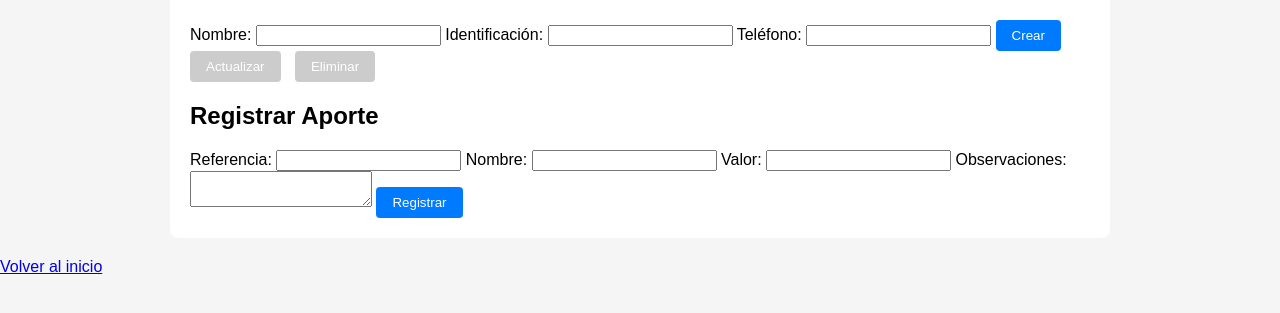
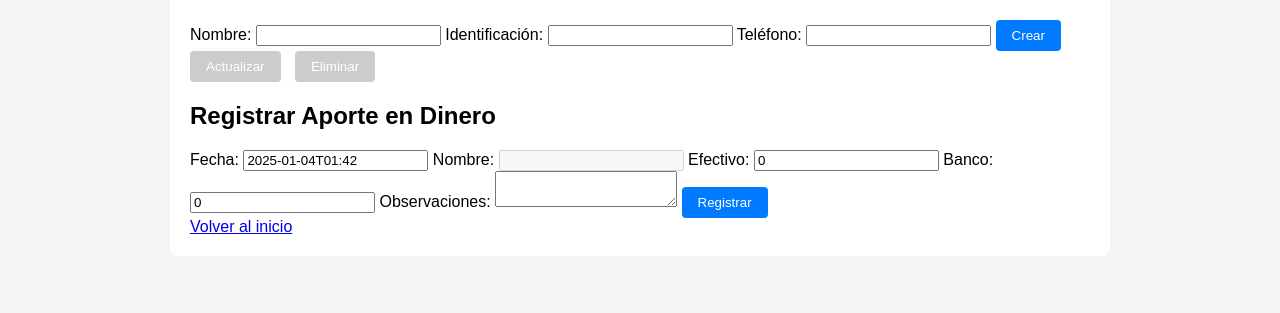
Before and after one commit to maicoleem/tienda, a Flask app: page /aportes in a window 1280 px wide. Shown: the part 271-584 px from the top of the page. Run offline with Flask 3, Linux system fonts and the light colour scheme; data that the repository does not hold is empty.

Commit message:
aportes caja y bancor okay

```diff
--- a/app.py
+++ b/app.py
@@ -13,6 +13,7 @@ from routes.ventas import ventas_bp
 from routes.cuentas import cuentas_bp
 from routes.balance import balance_bp
 from routes.resultados import resultados_bp
+from routes.aportes import aportes_bp
 
 app = Flask(__name__)
 app.config['SQLALCHEMY_DATABASE_URI'] = 'sqlite:///tienda.db'
@@ -130,6 +131,7 @@ app.register_blueprint(almacenamiento_bp, url_prefix='/api/almacenamiento')
 app.register_blueprint(libro_registro_bp, url_prefix='/api/libro_registro')
 app.register_blueprint(compras_bp)
 app.register_blueprint(ventas_bp)
+app.register_blueprint(aportes_bp)
 app.register_blueprint(balance_bp)
 app.register_blueprint(resultados_bp)
 app.register_blueprint(cuentas_bp, url_prefix='/api/cuentas')
--- a/models.py
+++ b/models.py
@@ -79,7 +79,7 @@ class LibroContable(db.Model):
     id = db.Column(db.Integer, primary_key=True)
     fecha = db.Column(db.DateTime, nullable=False)
     referencia = db.Column(db.String(100), nullable=True) #referencia (codigo) del producto
-    detalle = db.Column(db.String(100), nullable=True)
+    detalle = db.Column(db.String(100), nullable=True) #alguna observación
     codigo_cuenta = db.Column(db.String(10), nullable=True)
     cuenta = db.Column(db.String(100), nullable=True)
     debe = db.Column(db.Float, nullable=False)
--- a/routes/aportes.py
+++ b/routes/aportes.py
@@ -1,8 +1,8 @@
 from flask import Blueprint, request, jsonify, render_template
-from models import db, Socio, LibroRegistro, LibroContable
+from models import db, Socios, LibroRegistro, LibroContable
 from datetime import datetime
 
-aportes_bp = Blueprint('aportes', __name__)
+aportes_bp = Blueprint('/aportes', __name__)
 
 # Renderizar la página de aportes
 @aportes_bp.route('/aportes')
@@ -12,13 +12,12 @@ def aportes():
 # Listar todos los socios
 @aportes_bp.route('/api/socios', methods=['GET'])
 def listar_socios():
-    socios = Socio.query.all()
+    socios = Socios.query.all()
     return jsonify([
         {
             'id': socio.id,
             'nombre': socio.nombre,
-            'identificacion': socio.identificacion,
-            'telefono': socio.telefono
+            'contacto': socio.contacto
         }
         for socio in socios
     ])
@@ -27,10 +26,10 @@ def listar_socios():
 @aportes_bp.route('/api/socios', methods=['POST'])
 def crear_socio():
     data = request.json
-    nuevo_socio = Socio(
+    nuevo_socio = Socios(
+        id=data['id'],
         nombre=data['nombre'],
-        identificacion=data['identificacion'],
-        telefono=data['telefono']
+        contacto=data['contacto']
     )
     db.session.add(nuevo_socio)
     db.session.commit()
@@ -39,7 +38,7 @@ def crear_socio():
 # Actualizar un socio
 @aportes_bp.route('/api/socios/<int:id>', methods=['PUT'])
 def actualizar_socio(id):
-    socio = Socio.query.get_or_404(id)
+    socio = Socios.query.get_or_404(id)
     data = request.json
     socio.nombre = data['nombre']
     socio.identificacion = data['identificacion']
@@ -50,7 +49,7 @@ def actualizar_socio(id):
 # Eliminar un socio
 @aportes_bp.route('/api/socios/<int:id>', methods=['DELETE'])
 def eliminar_socio(id):
-    socio = Socio.query.get_or_404(id)
+    socio = Socios.query.get_or_404(id)
     db.session.delete(socio)
     db.session.commit()
     return jsonify({'mensaje': 'Socio eliminado exitosamente'}), 200
@@ -59,31 +58,62 @@ def eliminar_socio(id):
 @aportes_bp.route('/api/aportes', methods=['POST'])
 def registrar_aporte():
     data = request.json
+    efectivo = float(data['efectivo'])
+    banco = float(data['banco'])
+    aporte_neto = efectivo + banco
 
     # Registrar en LibroRegistro
     nuevo_registro = LibroRegistro(
         fecha=datetime.now(),
         movimiento='Entrada',
-        referencia=data['referencia'],
+        referencia=data['identificacion'],
         nombre=data['nombre'],
         tipo='Aporte',
         bodega='N/A',
-        cantidad=1,
-        precio_compra=0,
-        precio_venta=data['valor'],
-        ganancia=0,
+        cantidad='N/A',
+        precio_compra='N/A',
+        precio_venta='N/A',
+        ganancia = aporte_neto,
         observaciones=data['observaciones']
     )
     db.session.add(nuevo_registro)
 
     # Registrar en LibroContable
-    nuevo_movimiento = LibroContable(
-        codigo=data['codigo'],
-        nombre=data['nombre'],
-        debito=data['valor'],
-        credito=0
+    nuevo_aporte = LibroContable(
+        fecha=datetime.now(),
+        referencia='NA',
+        detalle=data['observaciones'],
+        codigo_cuenta='311505',
+        cuenta='Aportes sociales',
+        debe=aporte_neto,
+        haber=0
     )
-    db.session.add(nuevo_movimiento)
+    db.session.add(nuevo_aporte)
+
+    if(banco>0):
+        aporte_banco = LibroContable(
+        fecha=datetime.now(),
+        referencia='NA',
+        detalle=data['observaciones'],
+        codigo_cuenta='111005',
+        cuenta='Bancos nacionales',
+        debe=banco,
+        haber=0
+        )
+        db.session.add(aporte_banco)
+
+    if(efectivo>0):
+        aporte_efectivo = LibroContable(
+        fecha=datetime.now(),
+        referencia='NA',
+        detalle=data['observaciones'],
+        codigo_cuenta='110505',
+        cuenta='Caja',
+        debe=efectivo,
+        haber=0
+        )
+        db.session.add(aporte_efectivo)
+
 
     db.session.commit()
     return jsonify({'mensaje': 'Aporte registrado exitosamente'}), 201
--- a/static/aportes.js
+++ b/static/aportes.js
@@ -11,8 +11,8 @@ async function cargarSocios() {
         const fila = document.createElement('tr');
         fila.innerHTML = `
             <td>${socio.nombre}</td>
-            <td>${socio.identificacion}</td>
-            <td>${socio.telefono}</td>
+            <td>${socio.id}</td>
+            <td>${socio.contacto}</td>
         `;
         fila.dataset.id = socio.id;
         fila.addEventListener('click', () => seleccionarSocio(socio, fila));
@@ -27,20 +27,22 @@ function seleccionarSocio(socio, fila) {
     fila.classList.add('seleccionado');
 
     document.getElementById('nombre-socio').value = socio.nombre;
-    document.getElementById('identificacion-socio').value = socio.identificacion;
-    document.getElementById('telefono-socio').value = socio.telefono;
+    document.getElementById('identificacion-socio').value = socio.id;
+    document.getElementById('telefono-socio').value = socio.contacto;
 
     document.getElementById('crear-socio').disabled = true;
     document.getElementById('actualizar-socio').disabled = false;
     document.getElementById('eliminar-socio').disabled = false;
+
+    document.getElementById('nombre').value = socio.nombre;
 }
 
 // Crear socio
 document.getElementById('crear-socio').addEventListener('click', async () => {
     const datos = {
         nombre: document.getElementById('nombre-socio').value,
-        identificacion: document.getElementById('identificacion-socio').value,
-        telefono: document.getElementById('telefono-socio').value
+        id: document.getElementById('identificacion-socio').value,
+        contacto: document.getElementById('telefono-socio').value
     };
     await fetch('/api/socios', {
         method: 'POST',
@@ -50,13 +52,14 @@ document.getElementById('crear-socio').addEventListener('click', async () => {
     cargarSocios();
 });
 
-// Registrar aporte
-document.getElementById('registrar-aporte').addEventListener('click', async () => {
+// Registrar aporte DINERO
+document.getElementById('registrar-dinero').addEventListener('click', async () => {
     const datos = {
-        referencia: document.getElementById('referencia-aporte').value,
+        identificacion: document.getElementById('identificacion-socio').value,
         nombre: document.getElementById('nombre-aporte').value,
-        valor: parseFloat(document.getElementById('valor-aporte').value),
-        observaciones: document.getElementById('observaciones-aporte').value,
+        efectivo: parseFloat(document.getElementById('efectivo').value),
+        banco: parseFloat(document.getElementById('banco').value),
+        observaciones: document.getElementById('observaciones-dinero').value,
         codigo: '3115' // Código contable de aportes
     };
     await fetch('/api/aportes', {
@@ -66,3 +69,14 @@ document.getElementById('registrar-aporte').addEventListener('click', async () =
     });
     alert('Aporte registrado exitosamente');
 });
+
+// Función para establecer la fecha y hora actual
+const establecerFechaActual = () => {
+    const campoFecha = document.getElementById('fecha');
+    const ahora = new Date();
+    const fechaISO = ahora.toISOString().slice(0, 16); // Formato "YYYY-MM-DDTHH:MM"
+    campoFecha.value = fechaISO;
+};
+
+// Establecer fecha actual al cargar la página
+establecerFechaActual();
--- a/static/compras.css
+++ b/static/compras.css
@@ -18,6 +18,7 @@ body {
 .encabezado{
     display: flex;
     max-width: 190px;
+    min-width: 90px;
     align-items: center;
     gap: 10px;
 }
--- a/templates/aportes.html
+++ b/templates/aportes.html
@@ -39,23 +39,27 @@
                 <button type="button" id="eliminar-socio" disabled>Eliminar</button>
             </form>
         </section>
+        <!-- Sección de Aportes -->
+        <section class="registro-aportes">
+            <h2>Registrar Aporte en Dinero</h2>
+            <form id="formulario-aportes">
+                <label for="fecha">Fecha:</label>
+                <input type="text" id="fecha" required>
 
-        <!-- Sección de Aportes -->
-        <section id="registro-aportes">
-            <h2>Registrar Aporte</h2>
-            <form id="formulario-aportes">
-                <label for="referencia-aporte">Referencia:</label>
-                <input type="text" id="referencia-aporte" required>
-                <label for="nombre-aporte">Nombre:</label>
-                <input type="text" id="nombre-aporte" required>
-                <label for="valor-aporte">Valor:</label>
-                <input type="number" id="valor-aporte" required>
+                <label for="nombre">Nombre:</label>
+                <input type="text" id="nombre" required disabled>
+
+                <label for="efectivo">Efectivo:</label>
+                <input type="number" id="efectivo" required value="0">
+
+                <label for="banco">Banco:</label>
+                <input type="number" id="banco" required value="0">
+
                 <label for="observaciones-aporte">Observaciones:</label>
-                <textarea id="observaciones-aporte"></textarea>
-                <button type="button" id="registrar-aporte">Registrar</button>
+                <textarea id="observaciones-dinero"></textarea>
+                <button type="button" id="registrar-dinero">Registrar</button>
             </form>
         </section>
-    </main>
     <footer>
         <a href="/">Volver al inicio</a>
     </footer>
```
Also changed, not shown: routes/compras.py (+44 -34 lines), static/compras.js (+4 -3 lines), 1 other file.
